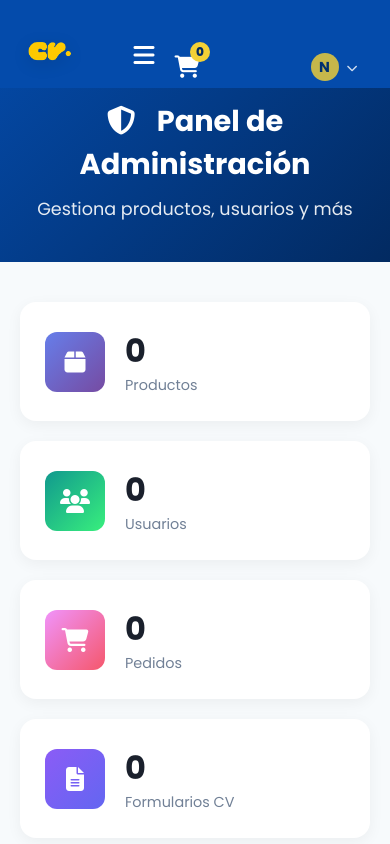
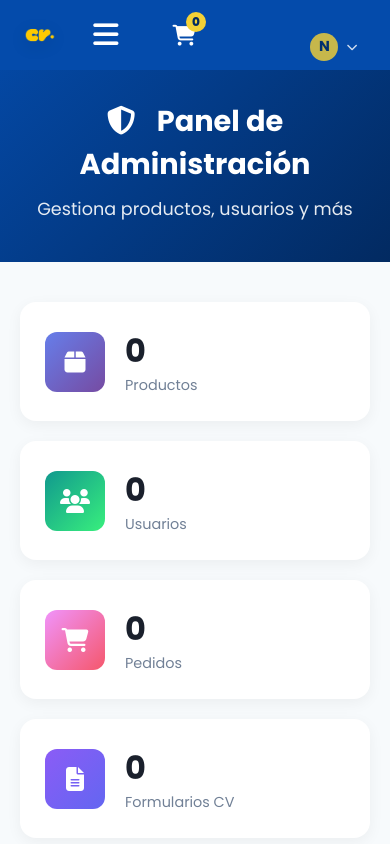
Before and after one commit to facurodriguez06/cvarg, a plain HTML site: page admin.html in a window 390 px wide. Shown: the top 844 px of the page. Drawn offline with Linux system fonts and the light colour scheme; no server answers; sample sign-in values are in the browser's storage.

Commit message:
Mejoras de responsividad y menu movil

```diff
--- a/css/navbar.css
+++ b/css/navbar.css
@@ -167,6 +167,25 @@ nav.scrolled .logo-img {
 
 /* Responsividad básica para el navbar */
 @media (max-width: 768px) {
+  nav {
+    padding: 1rem 5%; /* Reducir padding superior en móvil */
+    background: var(--primary-blue); /* Fondo sólido por defecto en móvil */
+    align-items: center;
+    justify-content: space-between; /* Asegurar distribución */
+    height: 70px; /* Altura fija para evitar saltos */
+  }
+
+  /* Ajuste de logo en móvil */
+  .logo {
+    margin-top: 0;
+    margin-right: 0;
+  }
+
+  .logo-img {
+    height: 50px; /* Logo más pequeño */
+  }
+
+  /* Menú desplegable móvil */
   .nav-links {
     position: fixed;
     top: 0;
@@ -174,12 +193,14 @@ nav.scrolled .logo-img {
     height: 100vh;
     width: 100%;
     background: rgba(4, 75, 171, 0.98);
+    backdrop-filter: blur(10px); /* Efecto vidrio */
+    -webkit-backdrop-filter: blur(10px);
     flex-direction: column;
     align-items: center;
     justify-content: center;
     gap: 2.5rem;
-    transition: 0.4s;
-    z-index: 999;
+    transition: all 0.4s cubic-bezier(0.4, 0, 0.2, 1);
+    z-index: 998; /* Debajo del toggle */
     margin: 0;
     padding: 0;
   }
@@ -188,25 +209,35 @@ nav.scrolled .logo-img {
     right: 0;
   }
 
+  /* Botón hamburguesa */
   .menu-toggle {
     display: block;
-    font-size: 1.5rem;
+    font-size: 1.8rem;
     color: var(--white);
     cursor: pointer;
-    margin-right: 20px;
-    z-index: 1002;
+    z-index: 1002; /* Encima de todo */
+    transition: transform 0.3s ease;
   }
 
-  nav {
-    background: var(--primary-blue);
+  .menu-toggle:active {
+    transform: scale(0.9);
+  }
+
+  /* Carrito en móvil */
+  .cart-icon-link {
+    margin-top: 0;
+    margin-right: 20px; /* Espacio entre carrito y hamburguesa */
+    display: flex;
     align-items: center;
   }
 
-  .logo-img {
-    height: 60px;
-  }
-
-  .cart-icon-link {
-    margin-right: 50px; /* Espacio para el menu toggle */
+  .cart-icon {
+    font-size: 1.3rem;
   }
 }
+
+@media (max-width: 480px) {
+  .logo-img {
+    height: 40px; /* Aún más pequeño en móviles muy angostos */
+  }
+}
--- a/js/components.js
+++ b/js/components.js
@@ -453,6 +453,40 @@ document.addEventListener("DOMContentLoaded", () => {
 
   // Verificar si hay formulario pendiente
   checkPendingForm();
+
+  // === MOBILE MENU TOGGLE ===
+  const menuToggle = document.querySelector(".menu-toggle");
+  const navLinks = document.querySelector(".nav-links");
+
+  if (menuToggle && navLinks) {
+    menuToggle.addEventListener("click", () => {
+      navLinks.classList.toggle("active");
+
+      // Cambiar ícono de hamburguesa a X
+      const icon = menuToggle.querySelector("i");
+      if (icon) {
+        if (navLinks.classList.contains("active")) {
+          icon.classList.remove("fa-bars");
+          icon.classList.add("fa-times");
+        } else {
+          icon.classList.remove("fa-times");
+          icon.classList.add("fa-bars");
+        }
+      }
+    });
+
+    // Cerrar menú al hacer click en un link
+    navLinks.querySelectorAll("a").forEach((link) => {
+      link.addEventListener("click", () => {
+        navLinks.classList.remove("active");
+        const icon = menuToggle.querySelector("i");
+        if (icon) {
+          icon.classList.remove("fa-times");
+          icon.classList.add("fa-bars");
+        }
+      });
+    });
+  }
 });
 
 console.log("✅ Components.js loaded");
```
